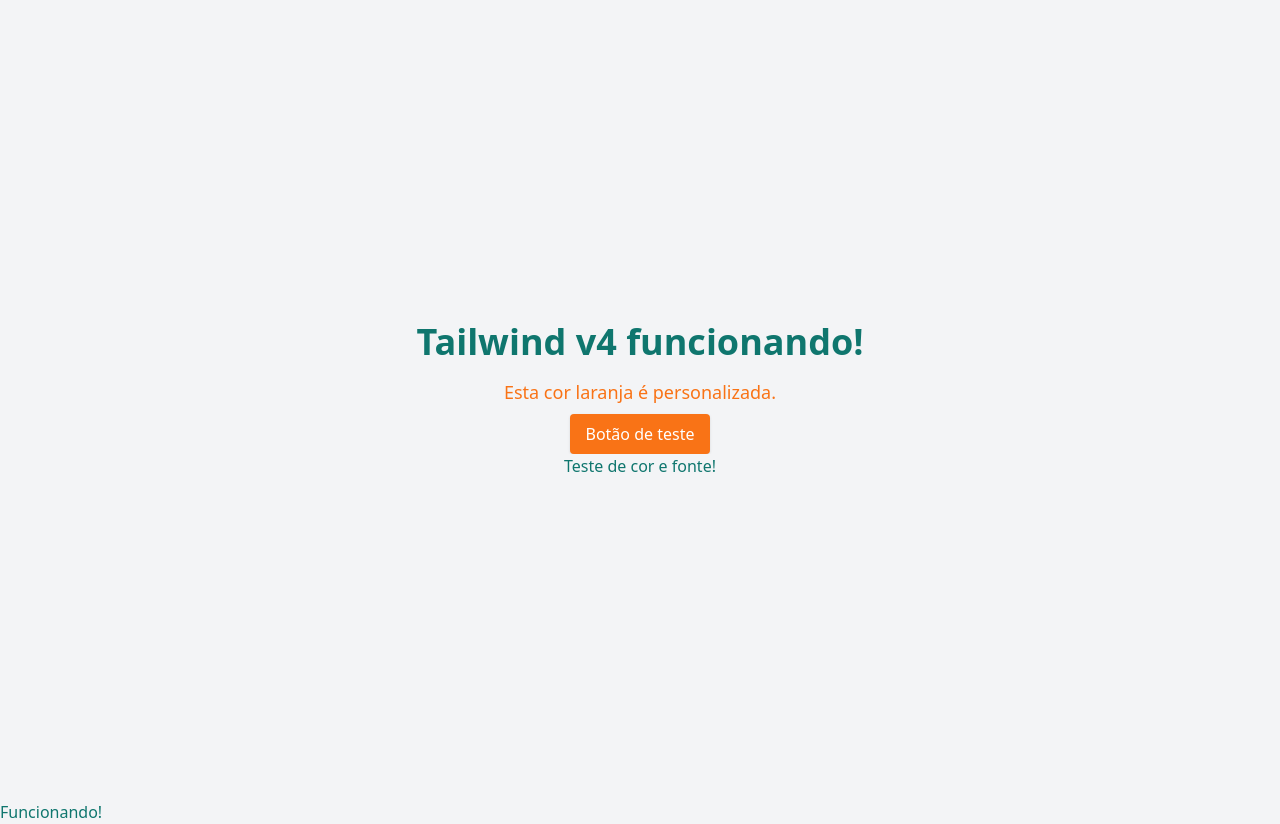
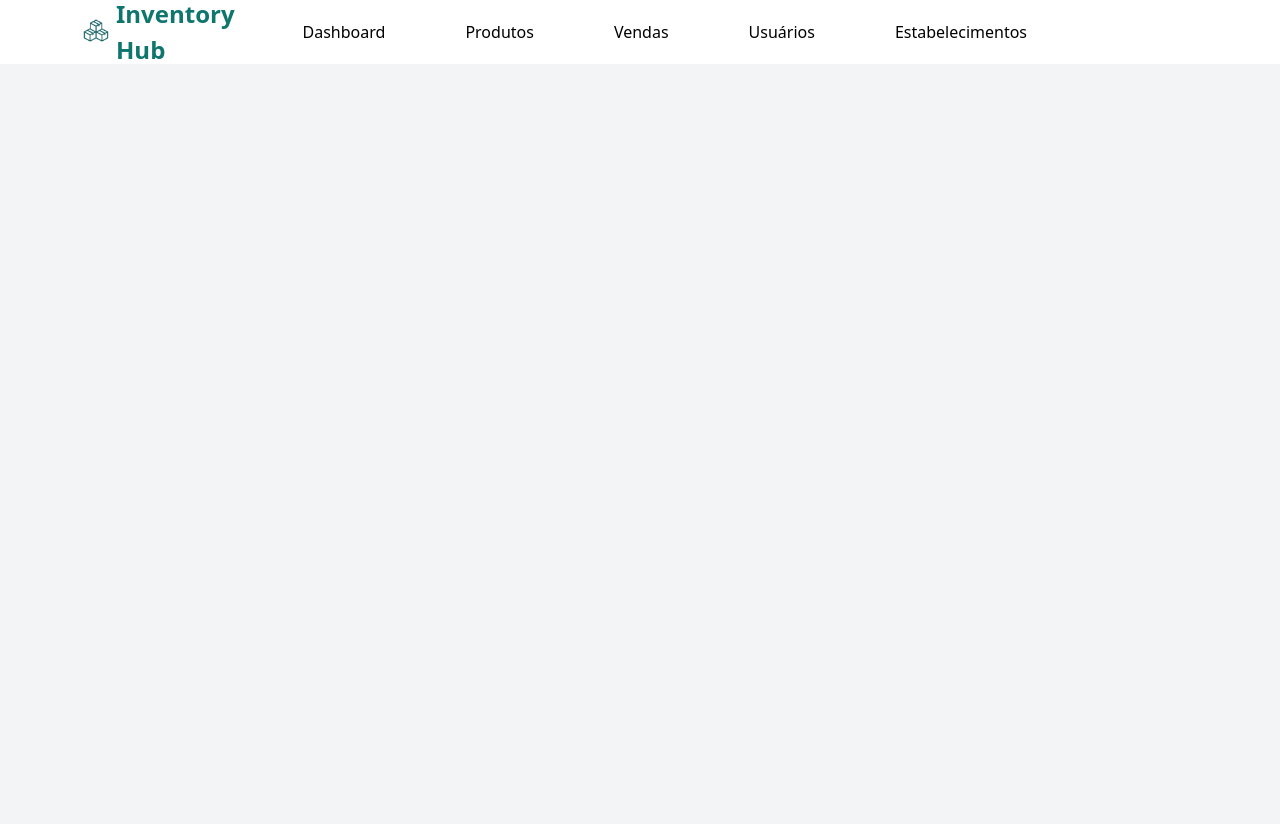
Before and after one commit to AntonioGuilhermeDev/inventory-hub, a Vue app: page / in a window 1280 px wide. After the commit the page ends 800 px from the top, so only its background shows below. Built offline with nearby package versions, Linux system fonts and the light colour scheme.

Commit message:
feat: update index.html title and favicon, add MainNav component with navigation items

```diff
--- a/index.html
+++ b/index.html
@@ -2,15 +2,15 @@
 <html lang="en">
   <head>
     <meta charset="UTF-8" />
-    <link rel="icon" type="image/svg+xml" href="/vite.svg" />
+    <link rel="icon" type="image/svg+xml" href="/favicon.png" />
     <meta name="viewport" content="width=device-width, initial-scale=1.0" />
-    <title>Vite + Vue</title>
+    <title>InventoryHub</title>
     <link
       href="https://fonts.googleapis.com/css?family=Open+Sans:400,700&display=swap"
       rel="stylesheet"
     />
   </head>
-  <body>
+  <body class="bg-brand-bg font-sans">
     <div id="app"></div>
     <script type="module" src="/src/main.js"></script>
   </body>
--- a/src/App.vue
+++ b/src/App.vue
@@ -1,19 +1,14 @@
 <template>
-  <div class="min-h-screen bg-brand-bg flex flex-col items-center justify-center">
-    <h1 class="text-4xl font-bold text-brand-green font-sans mb-4">Tailwind v4 funcionando!</h1>
-    <p class="text-lg text-brand-orange font-sans mb-2">Esta cor laranja é personalizada.</p>
-    <button
-      class="px-4 py-2 rounded bg-brand-orange hover:bg-brand-orange-hover text-white font-sans shadow"
-    >
-      Botão de teste
-    </button>
-    <div class="bg-brand-bg font-sans text-brand-green">Teste de cor e fonte!</div>
-  </div>
-  <div class="bg-brand-bg text-brand-green">Funcionando!</div>
+  <main-nav />
 </template>
 
 <script>
+  import MainNav from './components/Navigation/MainNav.vue';
+
   export default {
     name: 'App',
+    components: {
+      MainNav,
+    },
   };
 </script>
--- /dev/null
+++ b/src/components/Navigation/MainNav.vue
@@ -0,0 +1,36 @@
+<template>
+  <header class="w-full h-32">
+    <div class="fixed left-0 top-0 h-16 w-full bg-white">
+      <div class="ml-15 flex h-full items-center px-4">
+        <img src="/favicon.png" alt="Logo" class="h-10 object-contain" />
+        <span class="text-header">Inventory Hub</span>
+        <nav class="ml-12 h-full">
+          <ul class="flex h-full list-none">
+            <li v-for="menuItem in menuItems" :key="menuItem" class="ml-20 h-full first:ml-5">
+              <a
+                href=""
+                class="flex h-full text-base items-center py-2.5 hover:text-brand-green transition-colors duration-300"
+              >
+                {{ menuItem }}
+              </a>
+            </li>
+            <div class="ml-70 flex h-full items-center">
+              <a>Usuário</a>
+            </div>
+          </ul>
+        </nav>
+      </div>
+    </div>
+  </header>
+</template>
+
+<script>
+  export default {
+    name: 'MainNav',
+    data() {
+      return {
+        menuItems: ['Dashboard', 'Produtos', 'Vendas', 'Usuários', 'Estabelecimentos'],
+      };
+    },
+  };
+</script>
--- a/src/style.css
+++ b/src/style.css
@@ -21,7 +21,22 @@
     color: #0f766e;
   }
 
+  .hover\:text-brand-green:hover {
+    color: #0f766e;
+  }
+
   .text-brand-orange {
     color: #f97316;
   }
+
+  .text-base {
+    font-size: 1rem;
+    font-weight: 400;
+  }
+
+  .text-header {
+    font-size: 1.5rem;
+    font-weight: 900;
+    color: #0f766e;
+  }
 }
```
